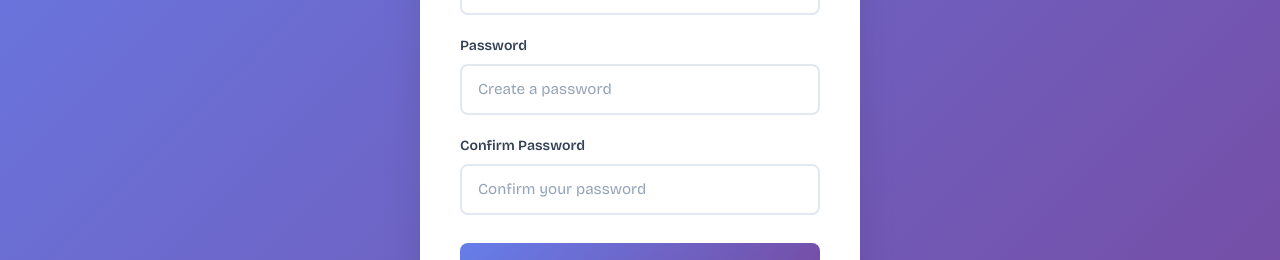
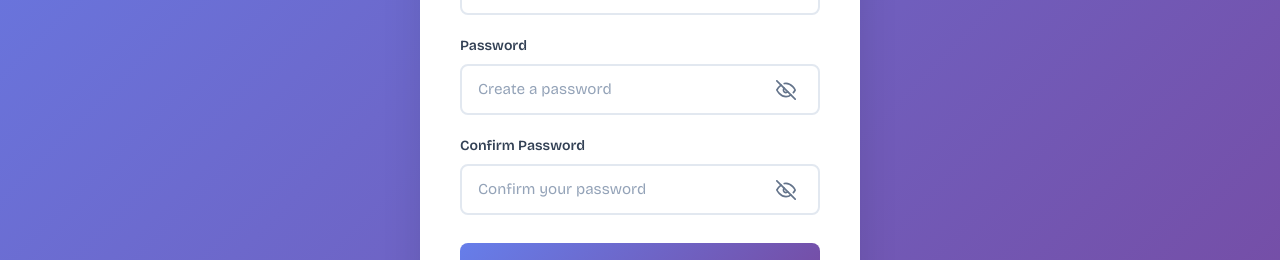
Before and after one commit to Dhuvarakesh17/Degree-Dialog-1, a React (Vite) app in the folder frontend/: page /signup in a window 1280 px wide. Shown: the part 432-692 px from the top of the page. Built offline with nearby package versions, Linux system fonts and the light colour scheme; a web font is replaced by a local one.

Commit message:
Mongo Connection FIxed

```diff
--- a/frontend/src/config.js
+++ b/frontend/src/config.js
@@ -2,6 +2,6 @@
  * The base URL for the backend API.
  * @type {string}
  */
-const API_BASE_URL = "https://degree-dialog-1-1.onrender.com"; // Backend URL
+const API_BASE_URL = "http://localhost:8000"; // Backend URL
 
 export default API_BASE_URL;
--- a/frontend/src/pages/Login/Login.css
+++ b/frontend/src/pages/Login/Login.css
@@ -154,6 +154,50 @@
   text-decoration: underline;
 }
 
+.password-input-wrapper {
+  position: relative;
+  display: flex;
+  align-items: center;
+}
+
+.password-input-wrapper input {
+  padding-right: 44px;
+  width: 100%;
+}
+
+.password-toggle-btn {
+  position: absolute;
+  right: 12px;
+  background: none;
+  border: none;
+  cursor: pointer;
+  padding: 8px 12px;
+  display: flex;
+  align-items: center;
+  justify-content: center;
+  transition: all 0.2s ease;
+  color: #64748b;
+  border-radius: 6px;
+}
+
+.password-toggle-btn:hover:not(:disabled) {
+  color: #667eea;
+  background: rgba(102, 126, 234, 0.1);
+}
+
+.password-toggle-btn:active:not(:disabled) {
+  background: rgba(102, 126, 234, 0.2);
+}
+
+.password-toggle-btn:disabled {
+  cursor: not-allowed;
+  opacity: 0.5;
+}
+
+.password-toggle-btn svg {
+  stroke: currentColor;
+}
+
 /* Responsive Design */
 @media (max-width: 480px) {
   .auth-container {
--- a/frontend/src/pages/Login/Login.jsx
+++ b/frontend/src/pages/Login/Login.jsx
@@ -10,6 +10,7 @@
   });
   const [error, setError] = useState("");
   const [loading, setLoading] = useState(false);
+  const [showPassword, setShowPassword] = useState(false);
   const navigate = useNavigate();
 
   const handleChange = (e) => {
@@ -83,8 +84,9 @@
 
           <div className="form-group">
             <label htmlFor="password">Password</label>
+            <div className="password-input-wrapper">
               <input
-              type="password"
+                type={showPassword ? "text" : "password"}
                 id="password"
                 name="password"
                 value={formData.password}
@@ -93,6 +95,44 @@
                 required
                 disabled={loading}
               />
+              <button
+                type="button"
+                className="password-toggle-btn"
+                onClick={() => setShowPassword(!showPassword)}
+                disabled={loading}
+                aria-label={showPassword ? "Hide password" : "Show password"}
+              >
+                {showPassword ? (
+                  <svg
+                    width="20"
+                    height="20"
+                    viewBox="0 0 24 24"
+                    fill="none"
+                    stroke="currentColor"
+                    strokeWidth="2"
+                    strokeLinecap="round"
+                    strokeLinejoin="round"
+                  >
+                    <path d="M1 12s4-8 11-8 11 8 11 8-4 8-11 8-11-8-11-8z"></path>
+                    <circle cx="12" cy="12" r="3"></circle>
+                  </svg>
+                ) : (
+                  <svg
+                    width="20"
+                    height="20"
+                    viewBox="0 0 24 24"
+                    fill="none"
+                    stroke="currentColor"
+                    strokeWidth="2"
+                    strokeLinecap="round"
+                    strokeLinejoin="round"
+                  >
+                    <path d="M17.94 17.94A10.07 10.07 0 0 1 12 20c-7 0-11-8-11-8a18.45 18.45 0 0 1 5.06-5.94M9.9 4.24A9.12 9.12 0 0 1 12 4c7 0 11 8 11 8a18.5 18.5 0 0 1-2.16 3.19m-6.72-1.07a3 3 0 1 1-4.24-4.24"></path>
+                    <line x1="1" y1="1" x2="23" y2="23"></line>
+                  </svg>
+                )}
+              </button>
+            </div>
           </div>
 
           <button type="submit" className="auth-button" disabled={loading}>
--- a/frontend/src/pages/Signup/Signup.jsx
+++ b/frontend/src/pages/Signup/Signup.jsx
@@ -12,6 +12,8 @@
   });
   const [error, setError] = useState("");
   const [loading, setLoading] = useState(false);
+  const [showPassword, setShowPassword] = useState(false);
+  const [showConfirmPassword, setShowConfirmPassword] = useState(false);
   const navigate = useNavigate();
 
   const handleChange = (e) => {
@@ -117,8 +119,9 @@
 
           <div className="form-group">
             <label htmlFor="password">Password</label>
+            <div className="password-input-wrapper">
               <input
-              type="password"
+                type={showPassword ? "text" : "password"}
                 id="password"
                 name="password"
                 value={formData.password}
@@ -128,12 +131,51 @@
                 disabled={loading}
                 minLength="6"
               />
+              <button
+                type="button"
+                className="password-toggle-btn"
+                onClick={() => setShowPassword(!showPassword)}
+                disabled={loading}
+                aria-label={showPassword ? "Hide password" : "Show password"}
+              >
+                {showPassword ? (
+                  <svg
+                    width="20"
+                    height="20"
+                    viewBox="0 0 24 24"
+                    fill="none"
+                    stroke="currentColor"
+                    strokeWidth="2"
+                    strokeLinecap="round"
+                    strokeLinejoin="round"
+                  >
+                    <path d="M1 12s4-8 11-8 11 8 11 8-4 8-11 8-11-8-11-8z"></path>
+                    <circle cx="12" cy="12" r="3"></circle>
+                  </svg>
+                ) : (
+                  <svg
+                    width="20"
+                    height="20"
+                    viewBox="0 0 24 24"
+                    fill="none"
+                    stroke="currentColor"
+                    strokeWidth="2"
+                    strokeLinecap="round"
+                    strokeLinejoin="round"
+                  >
+                    <path d="M17.94 17.94A10.07 10.07 0 0 1 12 20c-7 0-11-8-11-8a18.45 18.45 0 0 1 5.06-5.94M9.9 4.24A9.12 9.12 0 0 1 12 4c7 0 11 8 11 8a18.5 18.5 0 0 1-2.16 3.19m-6.72-1.07a3 3 0 1 1-4.24-4.24"></path>
+                    <line x1="1" y1="1" x2="23" y2="23"></line>
+                  </svg>
+                )}
+              </button>
+            </div>
           </div>
 
           <div className="form-group">
             <label htmlFor="confirmPassword">Confirm Password</label>
+            <div className="password-input-wrapper">
               <input
-              type="password"
+                type={showConfirmPassword ? "text" : "password"}
                 id="confirmPassword"
                 name="confirmPassword"
                 value={formData.confirmPassword}
@@ -143,6 +185,46 @@
                 disabled={loading}
                 minLength="6"
               />
+              <button
+                type="button"
+                className="password-toggle-btn"
+                onClick={() => setShowConfirmPassword(!showConfirmPassword)}
+                disabled={loading}
+                aria-label={
+                  showConfirmPassword ? "Hide password" : "Show password"
+                }
+              >
+                {showConfirmPassword ? (
+                  <svg
+                    width="20"
+                    height="20"
+                    viewBox="0 0 24 24"
+                    fill="none"
+                    stroke="currentColor"
+                    strokeWidth="2"
+                    strokeLinecap="round"
+                    strokeLinejoin="round"
+                  >
+                    <path d="M1 12s4-8 11-8 11 8 11 8-4 8-11 8-11-8-11-8z"></path>
+                    <circle cx="12" cy="12" r="3"></circle>
+                  </svg>
+                ) : (
+                  <svg
+                    width="20"
+                    height="20"
+                    viewBox="0 0 24 24"
+                    fill="none"
+                    stroke="currentColor"
+                    strokeWidth="2"
+                    strokeLinecap="round"
+                    strokeLinejoin="round"
+                  >
+                    <path d="M17.94 17.94A10.07 10.07 0 0 1 12 20c-7 0-11-8-11-8a18.45 18.45 0 0 1 5.06-5.94M9.9 4.24A9.12 9.12 0 0 1 12 4c7 0 11 8 11 8a18.5 18.5 0 0 1-2.16 3.19m-6.72-1.07a3 3 0 1 1-4.24-4.24"></path>
+                    <line x1="1" y1="1" x2="23" y2="23"></line>
+                  </svg>
+                )}
+              </button>
+            </div>
           </div>
 
           <button type="submit" className="auth-button" disabled={loading}>
```
Also changed, not shown: 1 other file (tests, documents, lock files or other folders). Lines whose indentation alone changed are shown as unchanged.
